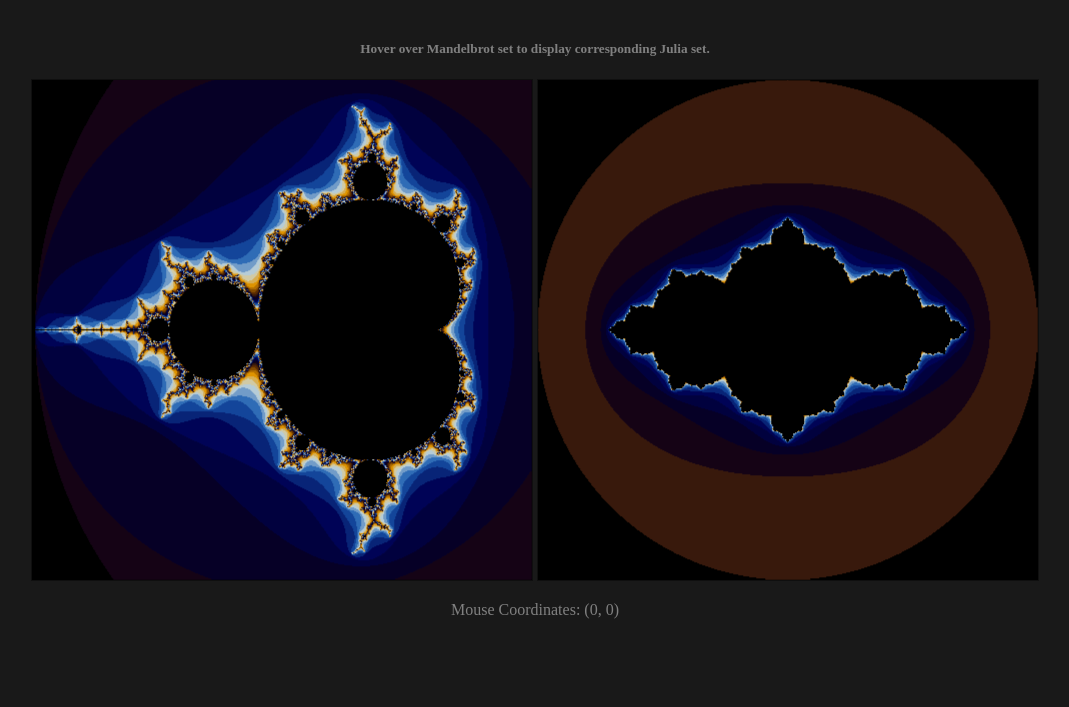
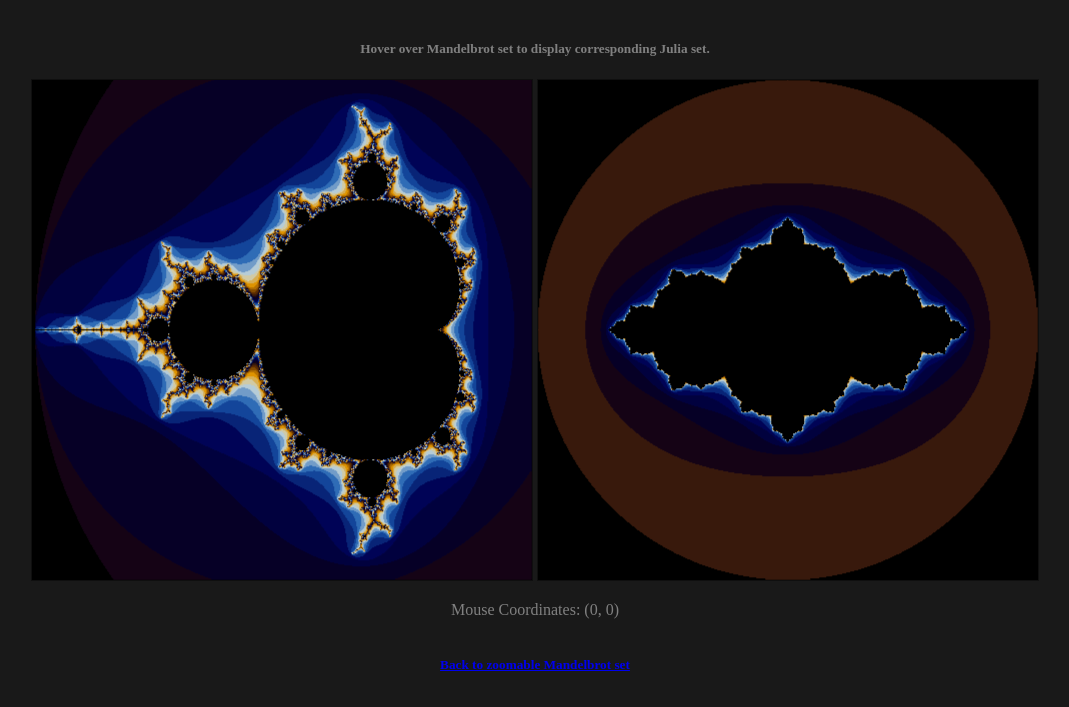
Before and after one commit to Michalous/julia, a plain HTML site: page index.html in a window 1280 px wide. Shown: the part 69-776 px from the top of the page, without its empty margins (105-1174 px from the left). Drawn offline with Linux system fonts and the light colour scheme.

Commit message:
mandelbrot link added

```diff
--- a/index.html
+++ b/index.html
@@ -17,6 +17,7 @@
         <p id="coords">Mouse Coordinates: (0, 0)</p>
         <!-- <h4>Level of zoom: 2<sup id="showZoom">0</sup></h4> -->
     </div>
+    <h5><a href="https://michalous.github.io/mandelbrot/">Back to zoomable Mandelbrot set</a></h5>
     <script src="zooming.js"></script>
 </body>
 </html>
```
